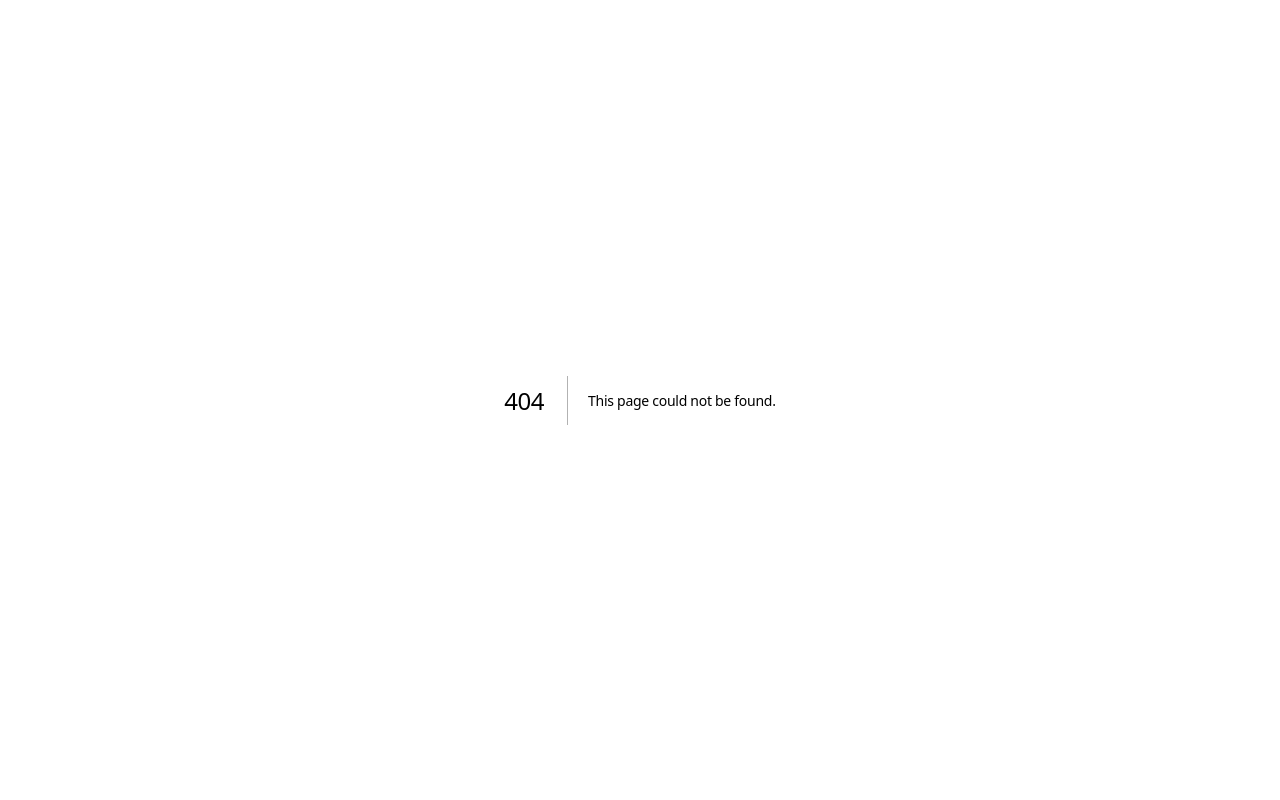
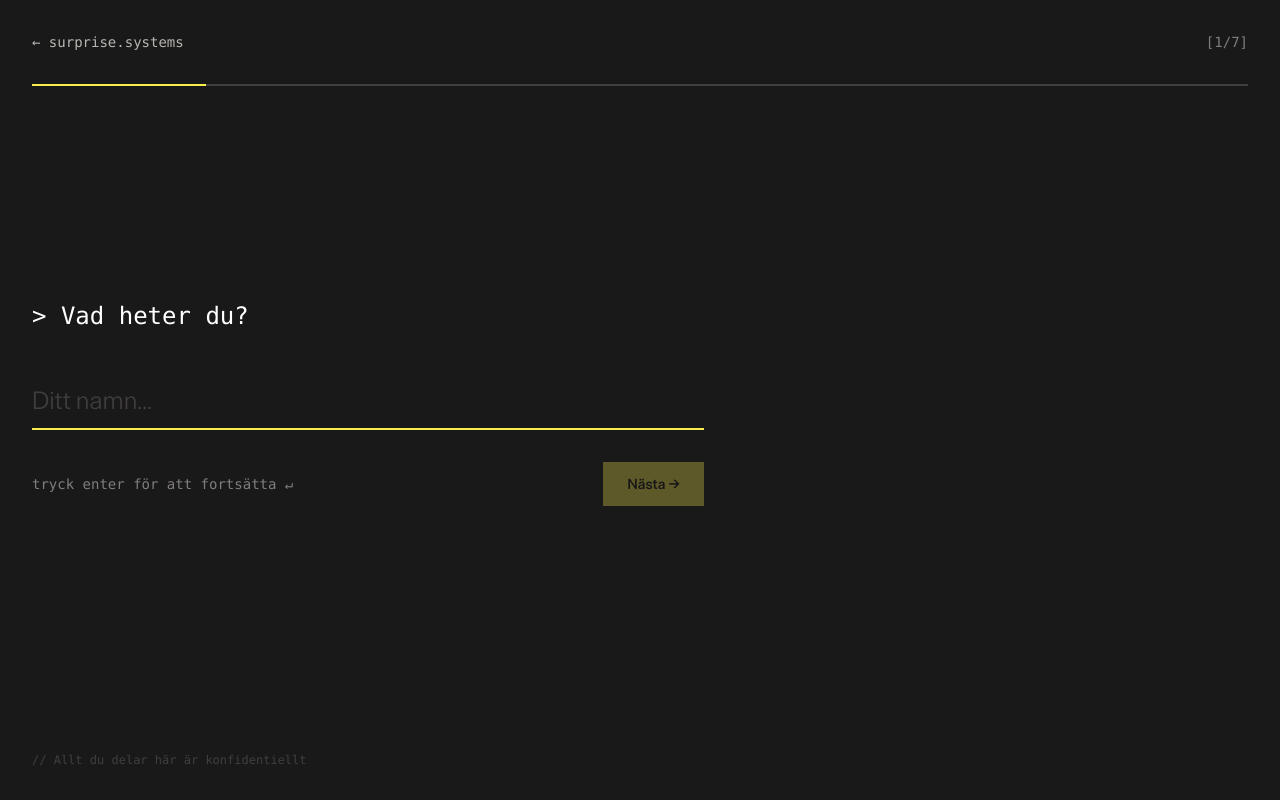
Before and after one commit to davidboorg/surprisesystems, a Next.js app: page /brief in a window 1280 px wide. Before the commit this address had no page. Built offline with nearby package versions, Linux system fonts and the light colour scheme.

Commit message:
Add interactive brief form prototype
Hidden page at /brief with terminal-inspired design for collecting
client painpoints and challenges. Features typing animation,
progressive reveal, and keyboard navigation.

Co-Authored-By: Claude Opus 4.5 <noreply@anthropic.com>

```diff
--- /dev/null
+++ b/src/app/brief/page.tsx
@@ -0,0 +1,280 @@
+"use client";
+
+import { useState, useEffect, useRef } from "react";
+import Link from "next/link";
+
+interface Question {
+  id: string;
+  prompt: string;
+  placeholder: string;
+  type: "text" | "textarea";
+}
+
+const questions: Question[] = [
+  {
+    id: "name",
+    prompt: "Vad heter du?",
+    placeholder: "Ditt namn...",
+    type: "text",
+  },
+  {
+    id: "company",
+    prompt: "Vilket företag kommer du från?",
+    placeholder: "Företagsnamn...",
+    type: "text",
+  },
+  {
+    id: "painpoint",
+    prompt: "Vad håller dig vaken om natten?",
+    placeholder: "Beskriv din största utmaning...",
+    type: "textarea",
+  },
+  {
+    id: "tried",
+    prompt: "Vad har ni redan testat som inte funkade?",
+    placeholder: "Tidigare försök...",
+    type: "textarea",
+  },
+  {
+    id: "magic",
+    prompt: "Om du hade en magic wand, vad skulle du fixa först?",
+    placeholder: "Din önskelösning...",
+    type: "textarea",
+  },
+  {
+    id: "stakes",
+    prompt: "Vad händer om ni inte gör något?",
+    placeholder: "Konsekvenserna av att vänta...",
+    type: "textarea",
+  },
+  {
+    id: "email",
+    prompt: "Vart ska vi skicka våra tankar?",
+    placeholder: "din@email.com",
+    type: "text",
+  },
+];
+
+export default function BriefPage() {
+  const [currentStep, setCurrentStep] = useState(0);
+  const [answers, setAnswers] = useState<Record<string, string>>({});
+  const [typedPrompt, setTypedPrompt] = useState("");
+  const [isTyping, setIsTyping] = useState(true);
+  const [isSubmitted, setIsSubmitted] = useState(false);
+  const [showCursor, setShowCursor] = useState(true);
+  const inputRef = useRef<HTMLInputElement | HTMLTextAreaElement>(null);
+
+  const currentQuestion = questions[currentStep];
+  const isLastQuestion = currentStep === questions.length - 1;
+
+  // Typing animation for prompt
+  useEffect(() => {
+    if (!currentQuestion) return;
+
+    setTypedPrompt("");
+    setIsTyping(true);
+
+    const prompt = `> ${currentQuestion.prompt}`;
+    let index = 0;
+
+    const typeInterval = setInterval(() => {
+      if (index < prompt.length) {
+        setTypedPrompt(prompt.slice(0, index + 1));
+        index++;
+      } else {
+        setIsTyping(false);
+        clearInterval(typeInterval);
+        // Focus input after typing is done
+        setTimeout(() => {
+          inputRef.current?.focus();
+        }, 100);
+      }
+    }, 30);
+
+    return () => clearInterval(typeInterval);
+  }, [currentStep, currentQuestion]);
+
+  // Blinking cursor
+  useEffect(() => {
+    const cursorInterval = setInterval(() => {
+      setShowCursor((prev) => !prev);
+    }, 530);
+    return () => clearInterval(cursorInterval);
+  }, []);
+
+  const handleNext = () => {
+    if (isLastQuestion) {
+      handleSubmit();
+    } else {
+      setCurrentStep((prev) => prev + 1);
+    }
+  };
+
+  const handleKeyDown = (e: React.KeyboardEvent) => {
+    if (e.key === "Enter" && !e.shiftKey) {
+      if (currentQuestion.type === "text" || (currentQuestion.type === "textarea" && e.metaKey)) {
+        e.preventDefault();
+        if (answers[currentQuestion.id]?.trim()) {
+          handleNext();
+        }
+      }
+    }
+  };
+
+  const handleSubmit = async () => {
+    setIsSubmitted(true);
+    // Here you would send the data to your backend
+    console.log("Brief submitted:", answers);
+  };
+
+  const handleInputChange = (value: string) => {
+    setAnswers((prev) => ({
+      ...prev,
+      [currentQuestion.id]: value,
+    }));
+  };
+
+  if (isSubmitted) {
+    return (
+      <div className="min-h-screen bg-grey-6 text-white flex flex-col">
+        {/* Header */}
+        <header className="p-6 md:p-8">
+          <Link href="/" className="text-grey-3 hover:text-white transition-colors text-sm font-mono">
+            ← surprise.systems
+          </Link>
+        </header>
+
+        {/* Success message */}
+        <main className="flex-1 flex items-center justify-center px-6">
+          <div className="max-w-2xl w-full">
+            <div className="font-mono text-grey-3 mb-4">$ brief --submit</div>
+            <h1 className="text-3xl md:text-4xl font-semibold mb-6 tracking-tight">
+              <span className="text-yellow">Done.</span> Vi hör av oss.
+            </h1>
+            <p className="text-grey-3 text-lg leading-relaxed mb-8">
+              Tack {answers.name?.split(" ")[0] || ""}. Vi har fått din brief och återkommer inom kort med våra tankar.
+            </p>
+            <div className="border-t border-grey-5 pt-8 mt-8">
+              <p className="text-grey-4 text-sm font-mono">
+                // Har du frågor innan dess?<br />
+                // <a href="mailto:david@surprisesystems.io" className="text-yellow hover:underline">david@surprisesystems.io</a>
+              </p>
+            </div>
+          </div>
+        </main>
+      </div>
+    );
+  }
+
+  return (
+    <div className="min-h-screen bg-grey-6 text-white flex flex-col">
+      {/* Header */}
+      <header className="p-6 md:p-8 flex justify-between items-center">
+        <Link href="/" className="text-grey-3 hover:text-white transition-colors text-sm font-mono">
+          ← surprise.systems
+        </Link>
+        <div className="text-grey-4 text-sm font-mono">
+          [{currentStep + 1}/{questions.length}]
+        </div>
+      </header>
+
+      {/* Progress bar */}
+      <div className="px-6 md:px-8">
+        <div className="h-[2px] bg-grey-5 w-full">
+          <div
+            className="h-full bg-yellow transition-all duration-500 ease-out"
+            style={{ width: `${((currentStep + 1) / questions.length) * 100}%` }}
+          />
+        </div>
+      </div>
+
+      {/* Main content */}
+      <main className="flex-1 flex items-center px-6 md:px-8 py-12">
+        <div className="max-w-2xl w-full">
+          {/* Previous answers (collapsed) */}
+          {currentStep > 0 && (
+            <div className="mb-8 space-y-2">
+              {questions.slice(0, currentStep).map((q, i) => (
+                <div key={q.id} className="text-grey-4 text-sm font-mono opacity-60">
+                  <span className="text-grey-5">{`>`}</span> {q.prompt.toLowerCase()}
+                  <span className="text-grey-3 ml-2">→ {answers[q.id]?.slice(0, 40)}{(answers[q.id]?.length || 0) > 40 ? "..." : ""}</span>
+                </div>
+              ))}
+            </div>
+          )}
+
+          {/* Current question */}
+          <div className="mb-8">
+            <div className="text-xl md:text-2xl font-mono mb-6 min-h-[2em]">
+              {typedPrompt}
+              {isTyping && (
+                <span className={`inline-block w-3 h-6 bg-yellow ml-1 align-middle ${showCursor ? "opacity-100" : "opacity-0"}`} />
+              )}
+            </div>
+
+            {!isTyping && (
+              <div className="animate-fade-in">
+                {currentQuestion.type === "text" ? (
+                  <input
+                    ref={inputRef as React.RefObject<HTMLInputElement>}
+                    type={currentQuestion.id === "email" ? "email" : "text"}
+                    value={answers[currentQuestion.id] || ""}
+                    onChange={(e) => handleInputChange(e.target.value)}
+                    onKeyDown={handleKeyDown}
+                    placeholder={currentQuestion.placeholder}
+                    className="w-full bg-transparent border-b-2 border-grey-5 focus:border-yellow
+                             text-white text-xl md:text-2xl py-3 outline-none transition-colors
+                             placeholder:text-grey-5 font-light"
+                    autoFocus
+                  />
+                ) : (
+                  <textarea
+                    ref={inputRef as React.RefObject<HTMLTextAreaElement>}
+                    value={answers[currentQuestion.id] || ""}
+                    onChange={(e) => handleInputChange(e.target.value)}
+                    onKeyDown={handleKeyDown}
+                    placeholder={currentQuestion.placeholder}
+                    rows={4}
+                    className="w-full bg-grey-5/30 border border-grey-5 focus:border-yellow
+                             text-white text-lg md:text-xl p-4 outline-none transition-colors
+                             placeholder:text-grey-5 font-light resize-none rounded"
+                    autoFocus
+                  />
+                )}
+              </div>
+            )}
+          </div>
+
+          {/* Navigation */}
+          {!isTyping && (
+            <div className="flex items-center justify-between animate-fade-in">
+              <div className="text-grey-4 text-sm font-mono">
+                {currentQuestion.type === "text" ? (
+                  "tryck enter för att fortsätta ↵"
+                ) : (
+                  "⌘ + enter för att fortsätta"
+                )}
+              </div>
+              <button
+                onClick={handleNext}
+                disabled={!answers[currentQuestion.id]?.trim()}
+                className="px-6 py-3 bg-yellow text-black font-medium text-sm
+                         hover:bg-white transition-colors disabled:opacity-30
+                         disabled:cursor-not-allowed disabled:hover:bg-yellow"
+              >
+                {isLastQuestion ? "Skicka brief →" : "Nästa →"}
+              </button>
+            </div>
+          )}
+        </div>
+      </main>
+
+      {/* Footer hint */}
+      <footer className="p-6 md:p-8">
+        <p className="text-grey-5 text-xs font-mono">
+          // Allt du delar här är konfidentiellt
+        </p>
+      </footer>
+    </div>
+  );
+}
```
